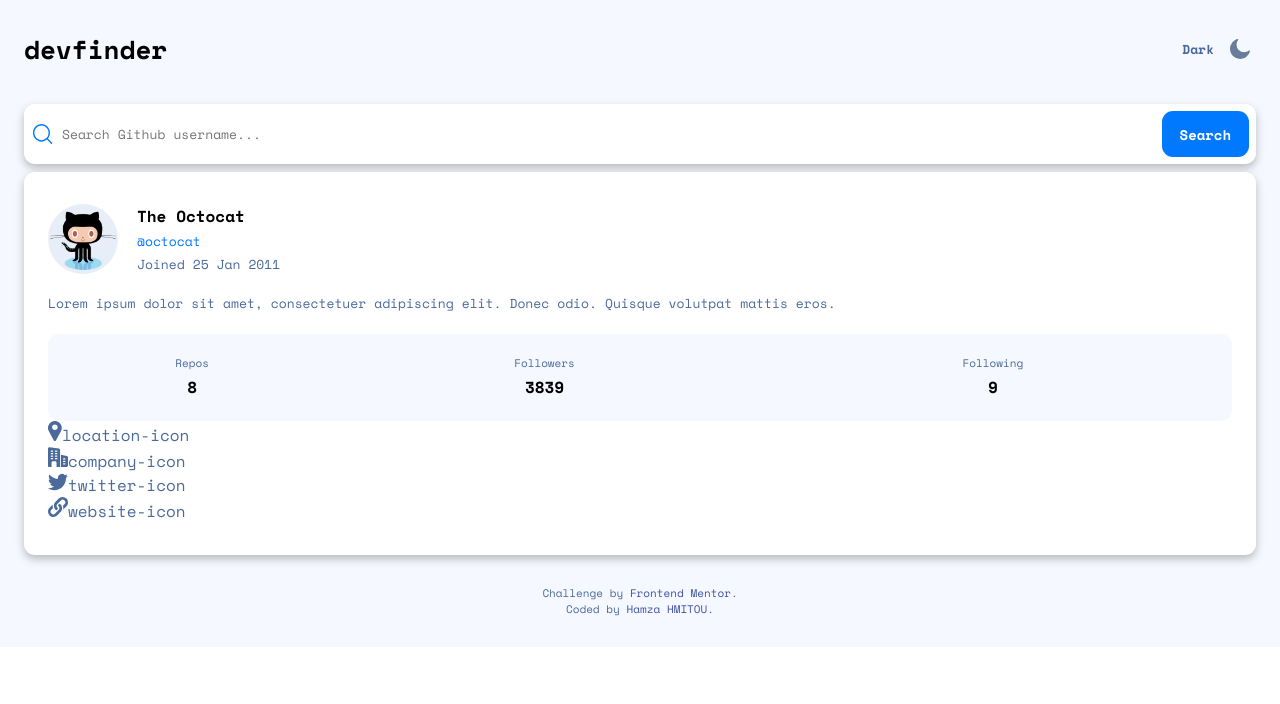
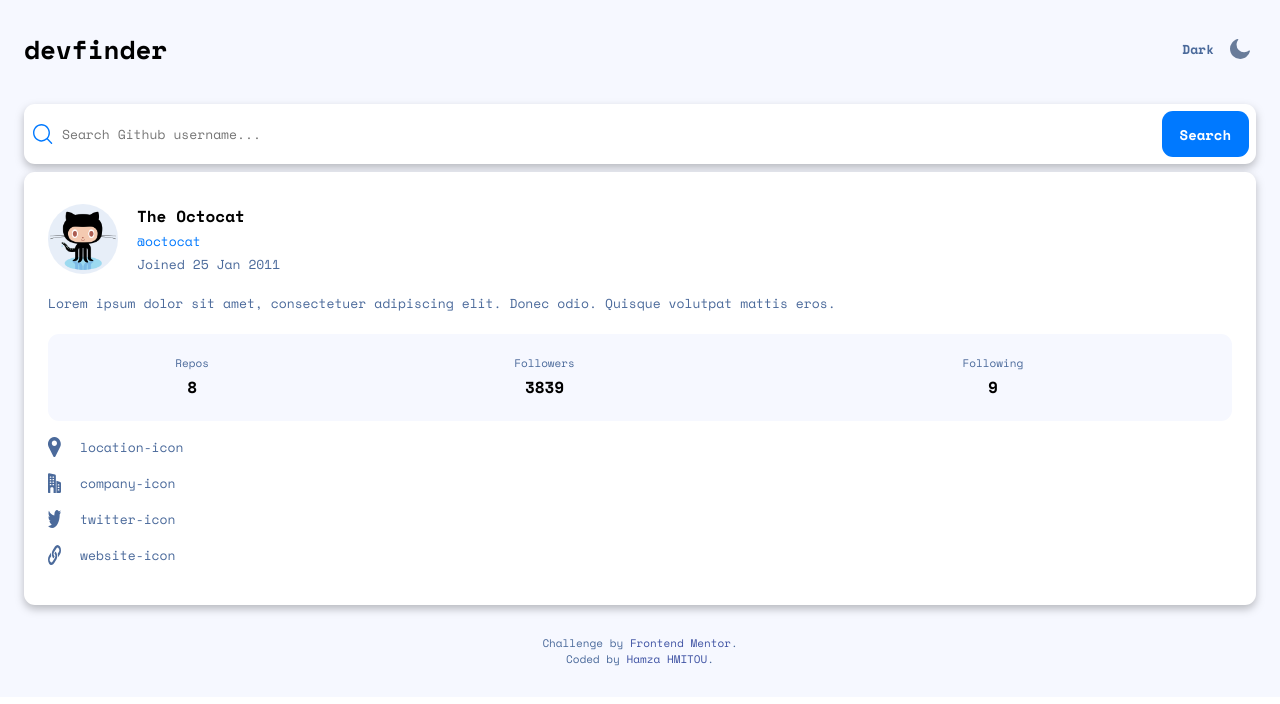
Before and after one commit to hhamza1/fem-github-user-search, a React (Create React App) app: page / in a window 1280 px wide. Shown: the top 704 px of the page. Built offline with nearby package versions, Linux system fonts and the light colour scheme.

Commit message:
Added the users contacts elements list

```diff
--- a/src/containers/UserDetails.js
+++ b/src/containers/UserDetails.js
@@ -65,7 +65,7 @@ const UserDetails = () => {
                     return (
                         <li className={el.name} index={index}>
                             <img src={el.icon} alt={el.name} />
-                            {el.name}
+                            <span>{el.name}</span>
                         </li>
                     )
                 })}
--- a/src/containers/UserDetails.scss
+++ b/src/containers/UserDetails.scss
@@ -69,5 +69,19 @@
         margin: 0;
         padding: 0;
         list-style-type: none;
+        padding-top: 8px;
+
+        li {
+            display: flex;
+            padding: 8px 0;
+            img {
+                width: .8125rem;
+            }
+
+            span {
+                font-size: .8125rem;
+                margin-left: 19px;
+            }
+        }
     }
 }
```
